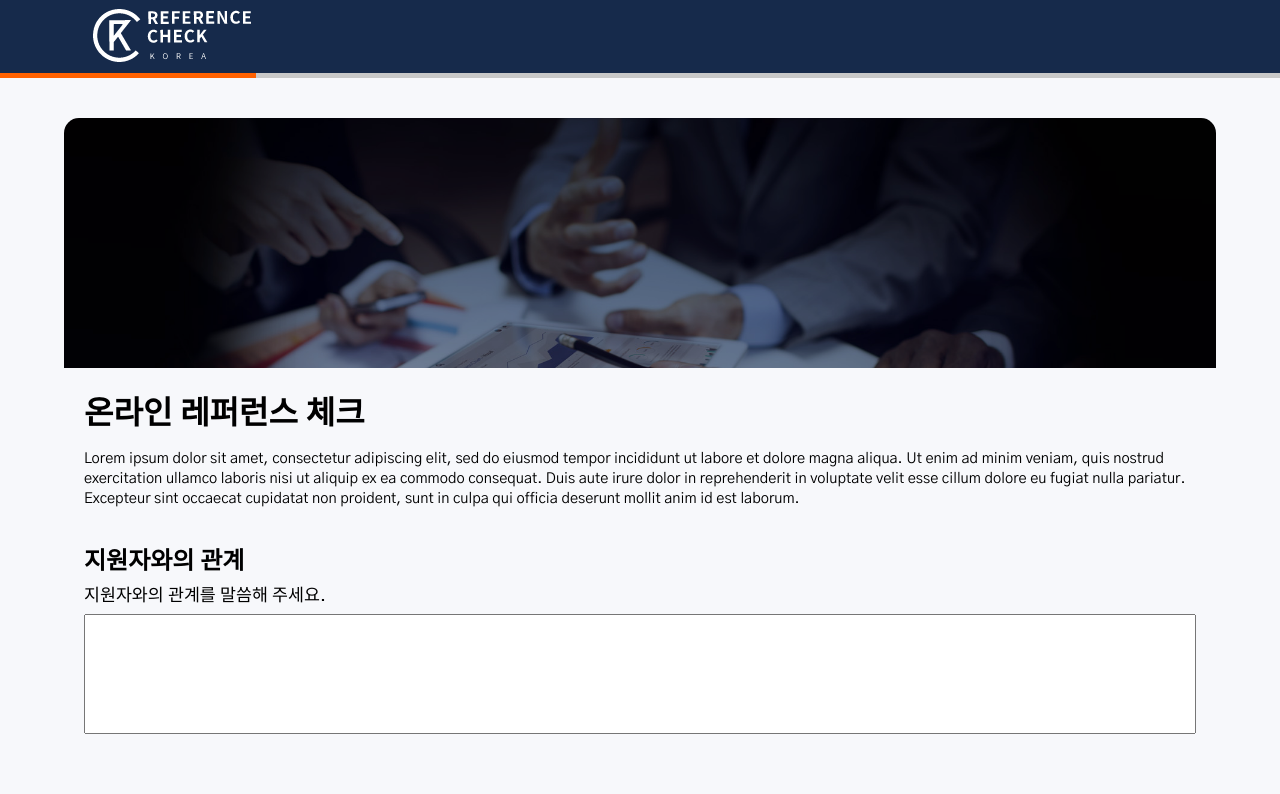
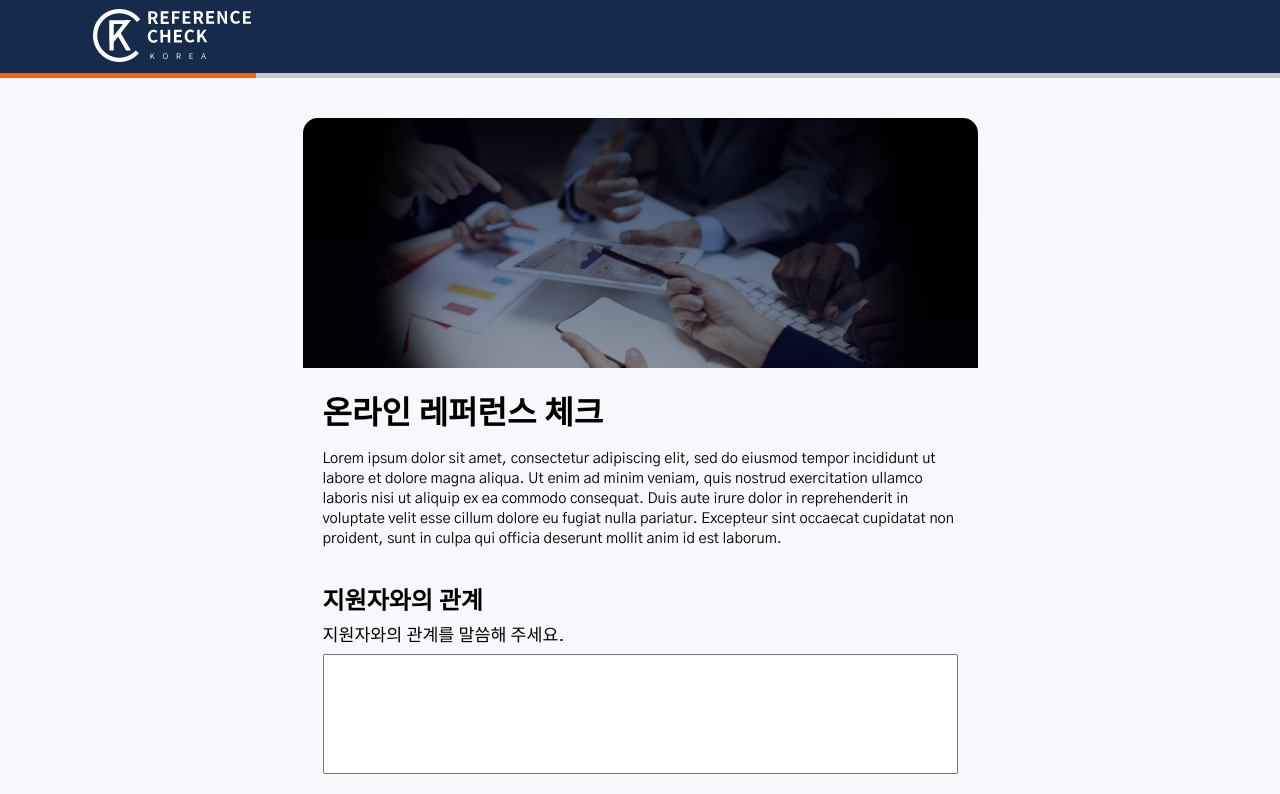
Before and after one commit to wonggamggik/YoonCom-SurveySite, a React (Vite) app: page / in a window 1280 px wide. Shown: the top 794 px of the page. Built offline with nearby package versions, Linux system fonts and the light colour scheme.

Commit message:
화면 가운데 정려 및 네비게이션 바 수정
- 화면 최대 너비와 최소 너비 지정 후 가운데 정렬

- 네비게이션 바 최상단 올림

```diff
--- a/src/assets/App.css
+++ b/src/assets/App.css
@@ -9,3 +9,7 @@ html::-webkit-scrollbar-thumb {
 html::-webkit-scrollbar-track {
   background: #ddd;
 }
+
+.app {
+  background-color: var(--default-background-image);
+}
--- a/src/assets/Survey.css
+++ b/src/assets/Survey.css
@@ -1,10 +1,15 @@
+.surveyPage {
+  max-width: 750px;
+  min-width: 360px;
+  margin: 0 auto;
+}
+
 .surveyPage {
   display: flex;
   flex-direction: column;
   align-items: center;
+  padding-bottom: 100px;
   margin-top: 73px;
-  padding-bottom: 100px;
-  background-color: var(--default-background-image);
 }
 
 .nav {
@@ -13,12 +18,14 @@
   width: 100%;
   height: 5px;
   background-color: #c8c8c8;
+  z-index: 999;
 }
 
 .nav-current {
   width: 20%;
   height: 5px;
   background-color: #ff6100;
+  z-index: 999;
 }
 
 .survey {
--- a/src/assets/header.css
+++ b/src/assets/header.css
@@ -3,7 +3,7 @@
   height: 73px;
   position: fixed;
   top: 0;
-  width: 100%;
+  width: 100vw;
   z-index: 999;
 }
 
```
